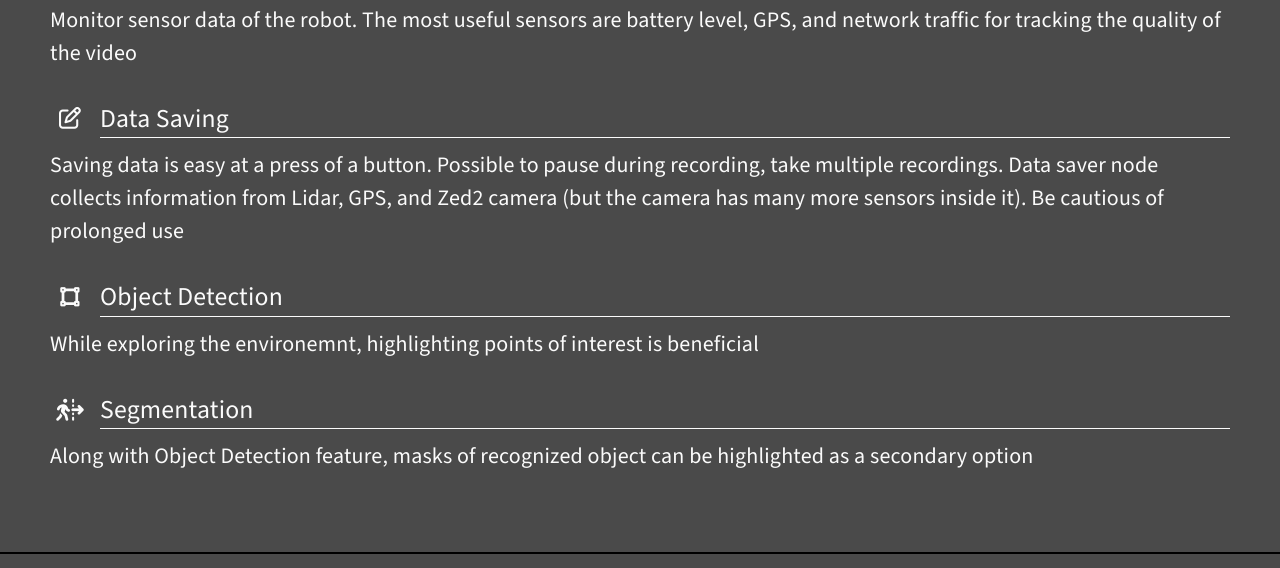
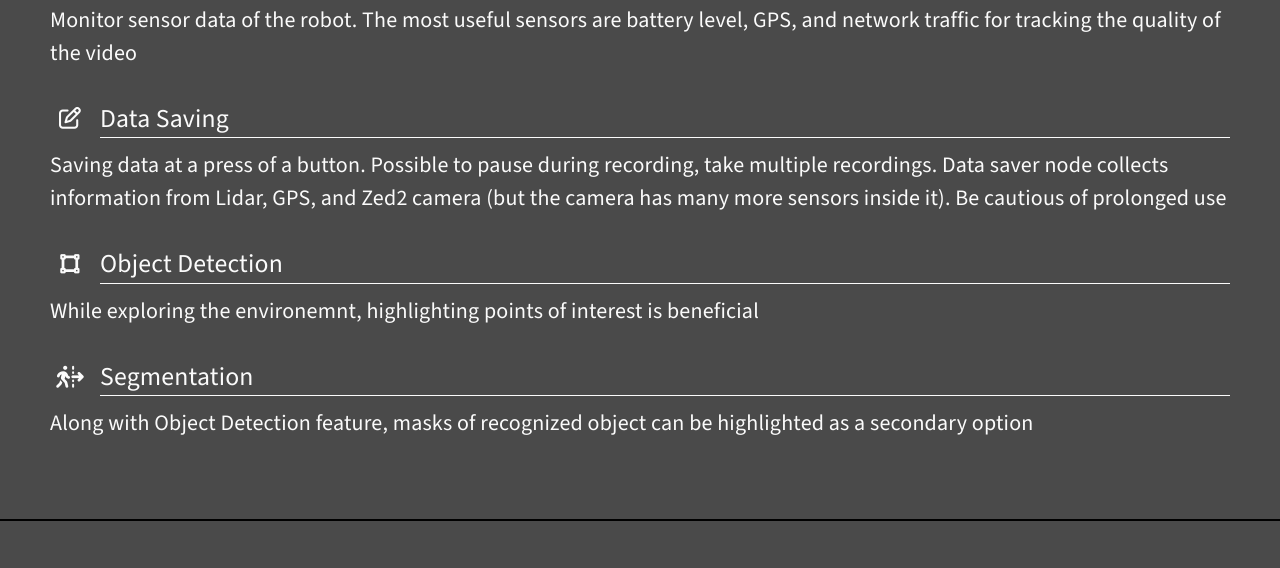
Before and after one commit to emir-masinovic/robovoyager-website, a plain HTML site: page index.html in a window 1280 px wide. Shown: the part 2997-3565 px from the top of the page. Drawn offline with nearby package versions, Linux system fonts and the light colour scheme.

Commit message:
git name test

```diff
--- a/index.html
+++ b/index.html
@@ -173,7 +173,7 @@
         <div class="feature">
           <h3>Data Saving</h3>
           <p>
-            Saving data is easy at a press of a button. Possible to pause during
+            Saving data at a press of a button. Possible to pause during
             recording, take multiple recordings. Data saver node collects
             information from Lidar, GPS, and Zed2 camera (but the camera has
             many more sensors inside it). Be cautious of prolonged use
```
